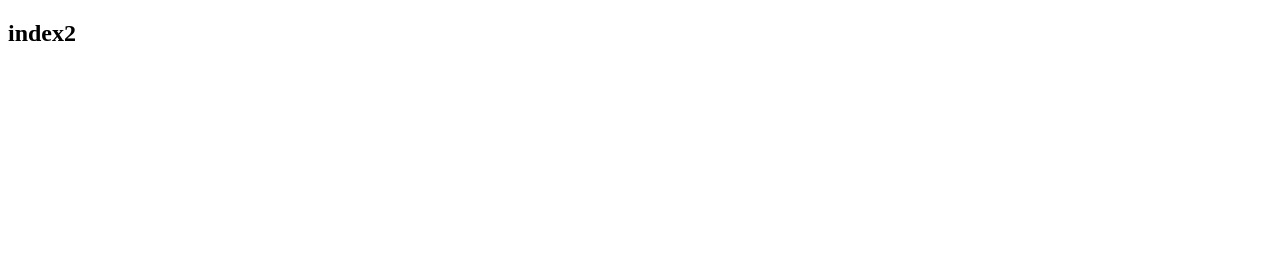
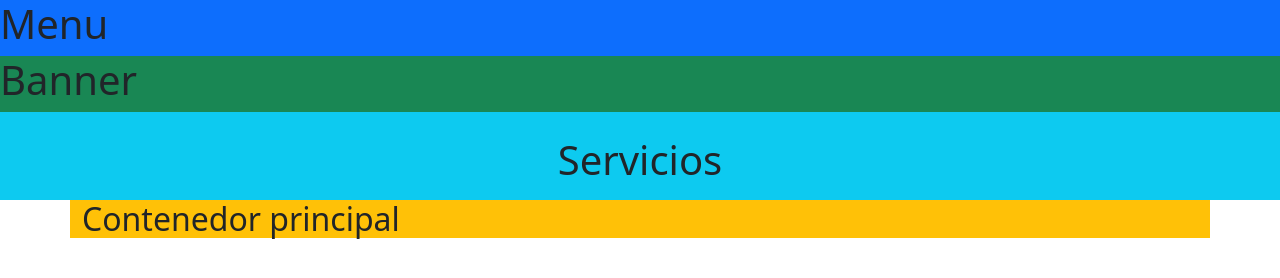
Before and after one commit to Perez8899/fulllStack, a plain HTML site: page index2.html in a window 1280 px wide. Drawn offline with nearby package versions, Linux system fonts and the light colour scheme.

Commit message:
usando bootstrap

```diff
--- a/index2.html
+++ b/index2.html
@@ -4,11 +4,28 @@
 <head>
     <meta charset="UTF-8">
     <meta name="viewport" content="width=device-width, initial-scale=1.0">
-    <title>Document</title>
+    <link href="https://cdn.jsdelivr.net/npm/bootstrap@5.3.8/dist/css/bootstrap.min.css" rel="stylesheet"
+        integrity="sha384-sRIl4kxILFvY47J16cr9ZwB07vP4J8+LH7qKQnuqkuIAvNWLzeN8tE5YBujZqJLB" crossorigin="anonymous">
+    <title>Mi Pagina Web</title>
 </head>
 
 <body>
-    <h2>index2</h2>
+    <div class="row bg-primary">
+        <H1>Menu</H1>
+    </div>
+    <div class="row bg-success">
+        <H1>Banner</H1>
+    </div>
+     <div class="row bg-info text-center pt-4 pb-2">
+        <H1>Servicios</H1>
+    </div>
+   <div class="container bg-warning">
+    <h2>Contenedor principal</h2>
+   </div>
+
+    <script src="https://cdn.jsdelivr.net/npm/bootstrap@5.3.8/dist/js/bootstrap.bundle.min.js"
+        integrity="sha384-FKyoEForCGlyvwx9Hj09JcYn3nv7wiPVlz7YYwJrWVcXK/BmnVDxM+D2scQbITxI"
+        crossorigin="anonymous"></script>
 </body>
 
 </html>
```
Also changed, not shown: index.htm (+0 -1 lines), Styles/style.css (added), 1 other file.
